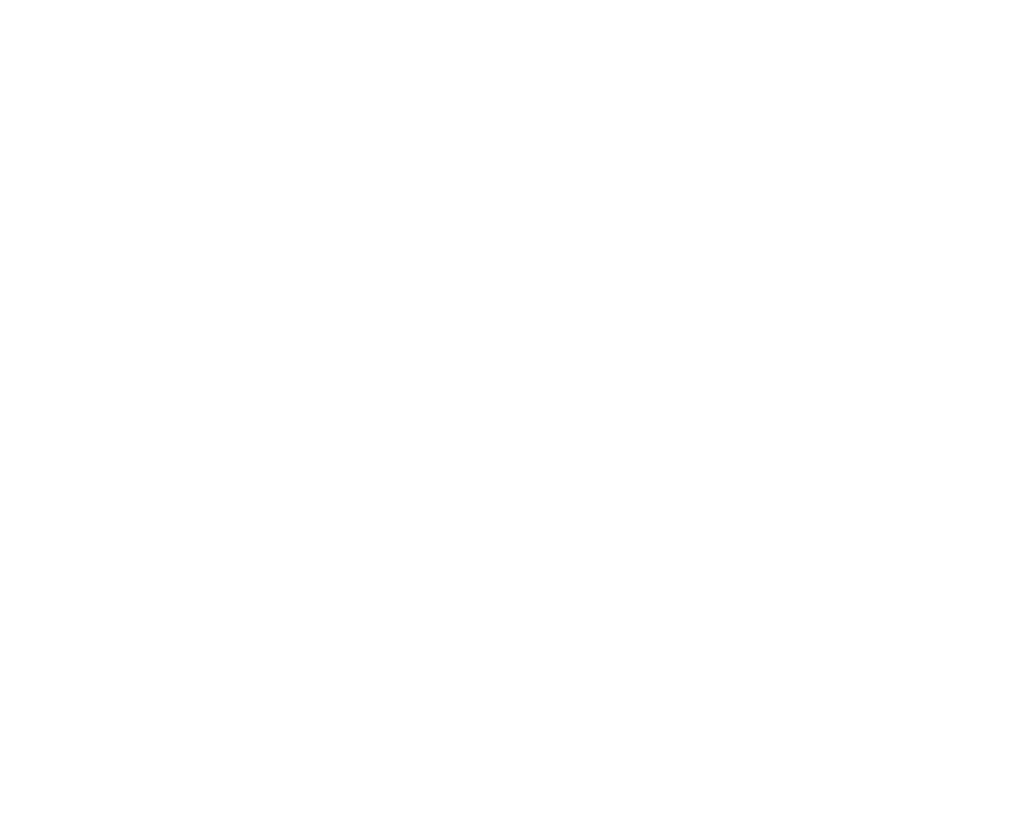
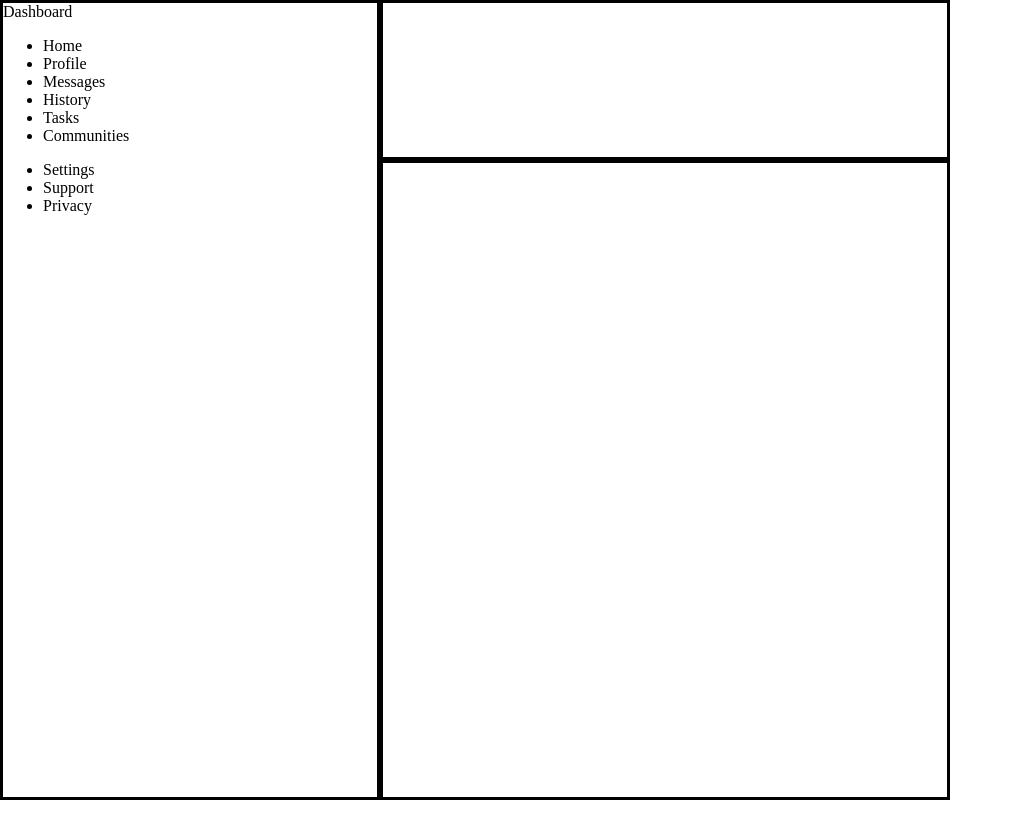
Before and after one commit to zoriarez/Admin-Dashboard, a plain HTML site: page index.html in a window 1280 px wide. Shown: the whole page, without its empty margins (0-1013 px from the left). Before the commit the page ends 800 px from the top, so only its background shows below. Drawn offline with Linux system fonts and the light colour scheme.

Commit message:
sidebar placed

```diff
--- a/index.html
+++ b/index.html
@@ -8,10 +8,45 @@
     <link rel="stylesheet" href="style.css">
 </head>
 <body>
-    <div class="main">
-        <div class="header"></div>
-        <div class="sidebar"></div>
-        <div class="mainSection"></div>
+    <div class="container">
+        <!--header start-->
+        <div class="header">
+
+        </div>
+        <!--header end-->
+
+        <!--sidebar start-->
+
+        <!-- (.nav-heading.clickable>img.dash-img)+(.navbar>ul.nav-list.navstyles>(li>img.side-icon)*6)+(.setting-bar>ul.setting-list.nav-styles>(li>img.side-icon)*3) -->
+        <div class="sidebar">
+           <div class="nav-heading clickable"><img src="" alt="" class="dash-img">Dashboard</div>
+           <div class="navbar">
+            <ul class="nav-list navstyles">
+                <li><img src="" alt="" class="side-icon">Home</li>
+                <li><img src="" alt="" class="side-icon">Profile</li>
+                <li><img src="" alt="" class="side-icon">Messages</li>
+                <li><img src="" alt="" class="side-icon">History</li>
+                <li><img src="" alt="" class="side-icon">Tasks</li>
+                <li><img src="" alt="" class="side-icon">Communities</li>
+            </ul>
+           </div>
+           <div class="setting-bar">
+            <ul class="setting-list nav-styles">
+                <li><img src="" alt="" class="side-icon">Settings</li>
+                <li><img src="" alt="" class="side-icon">Support</li>
+                <li><img src="" alt="" class="side-icon">Privacy</li>
+            </ul>
+           </div>
+        </div>
+        <!--sidebar end-->
+
+
+        <!--main start-->
+        <div class="main">
+
+        </div>
+
+        <!--main end-->
     </div>
 </body>
 </html>
--- a/style.css
+++ b/style.css
@@ -0,0 +1,38 @@
+body{
+    width:950px;
+    height:950px;
+    margin: 0%;
+}
+.container{
+    display: grid;
+
+    height:100vh;
+
+    grid-template-columns: repeat(5, 20%);
+    grid-template-rows: repeat(5, 20%);
+}
+
+.header{
+    grid-column-start: 3;
+    grid-column-end: 6;
+    grid-row-start: 1 ;
+    grid-row-end: 2;
+    border: solid black;
+}
+
+.sidebar{
+    grid-column-start: 1;
+    grid-column-end: 3;
+    grid-row-start: 1;
+    grid-row-end: 6;
+    border: solid black;
+}
+
+.main{
+    grid-column-start: 3;
+    grid-column-end: 6;
+    grid-row-start:2 ;
+    grid-row-end: 6;
+    border: solid black;
+
+}
```
